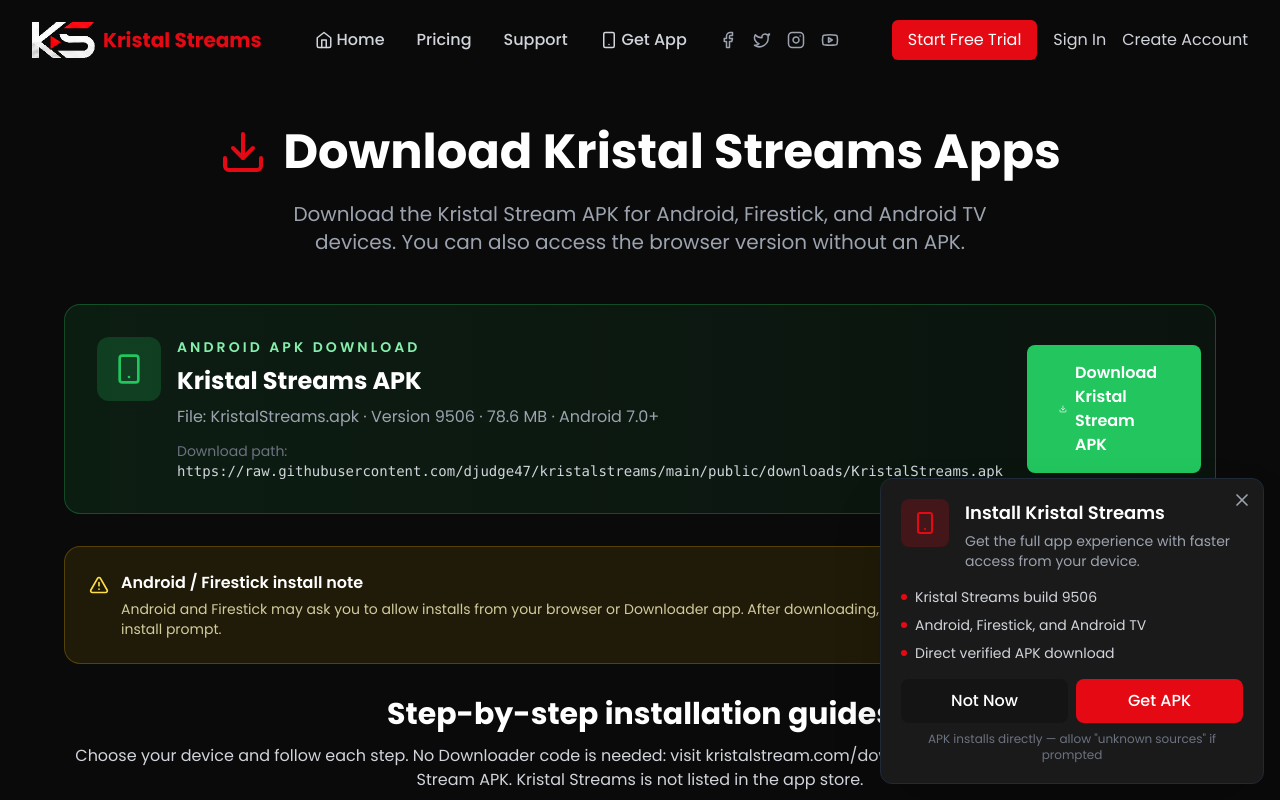
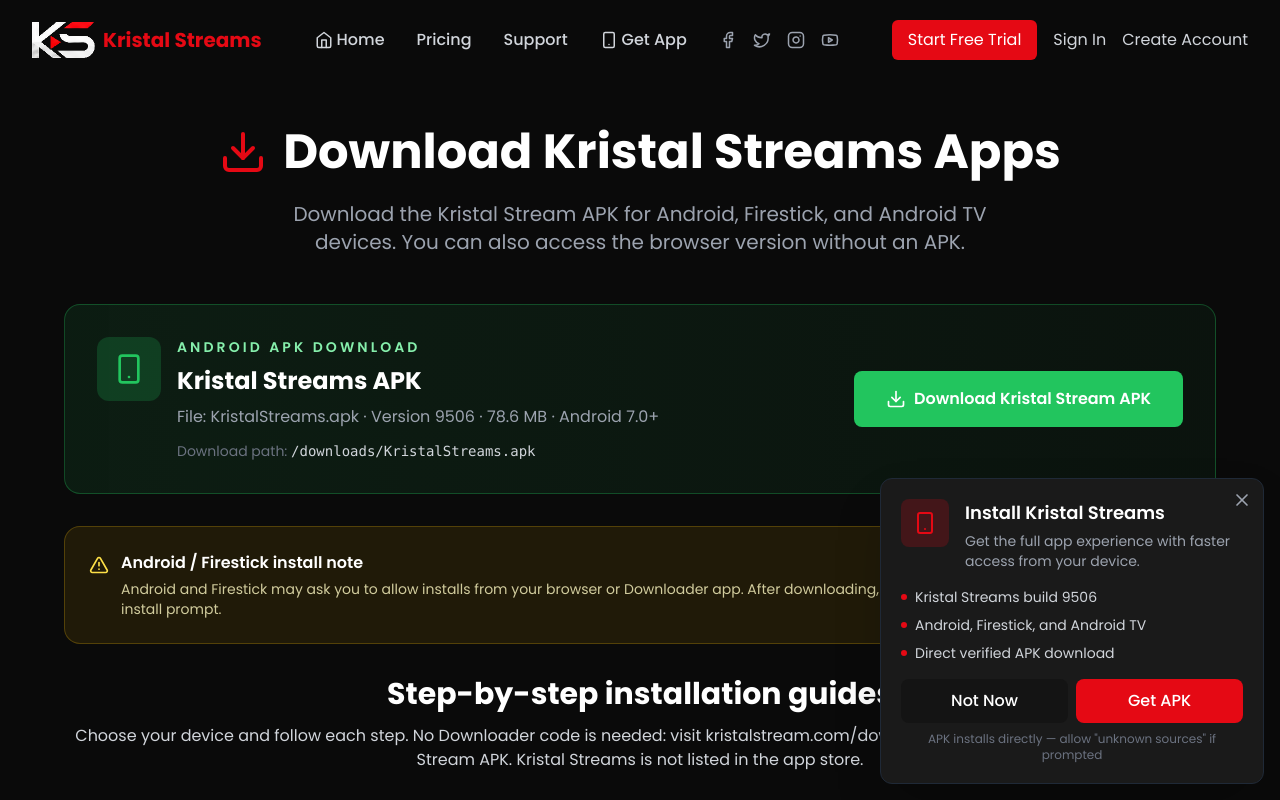
Before and after one commit to djudge47/kristalstreams, a React (Vite) app: page /download-app in a window 1280 px wide. Shown: the top 800 px of the page. Built offline with nearby package versions, Linux system fonts and the light colour scheme; no server answers.

Commit message:
Keep all customer APK download links on kristalstream.com

```diff
--- a/src/pages/DownloadApp.tsx
+++ b/src/pages/DownloadApp.tsx
@@ -8,7 +8,7 @@ interface BeforeInstallPromptEvent extends Event {
 
 const androidApk = {
   name: 'Kristal Streams APK',
-  downloadUrl: 'https://raw.githubusercontent.com/djudge47/kristalstreams/main/public/downloads/KristalStreams.apk',
+  downloadUrl: '/downloads/KristalStreams.apk',
   fileName: 'KristalStreams.apk',
   version: '9506',
   size: '78.6 MB',
```
